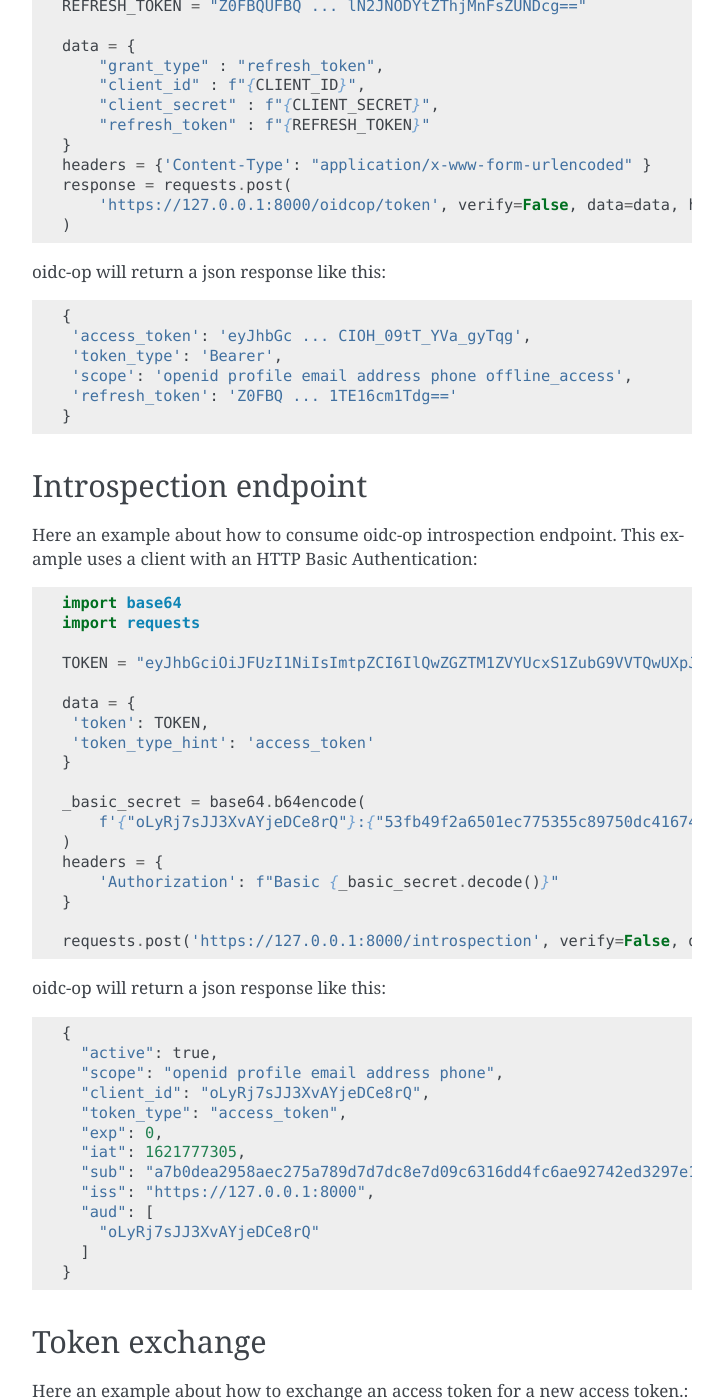
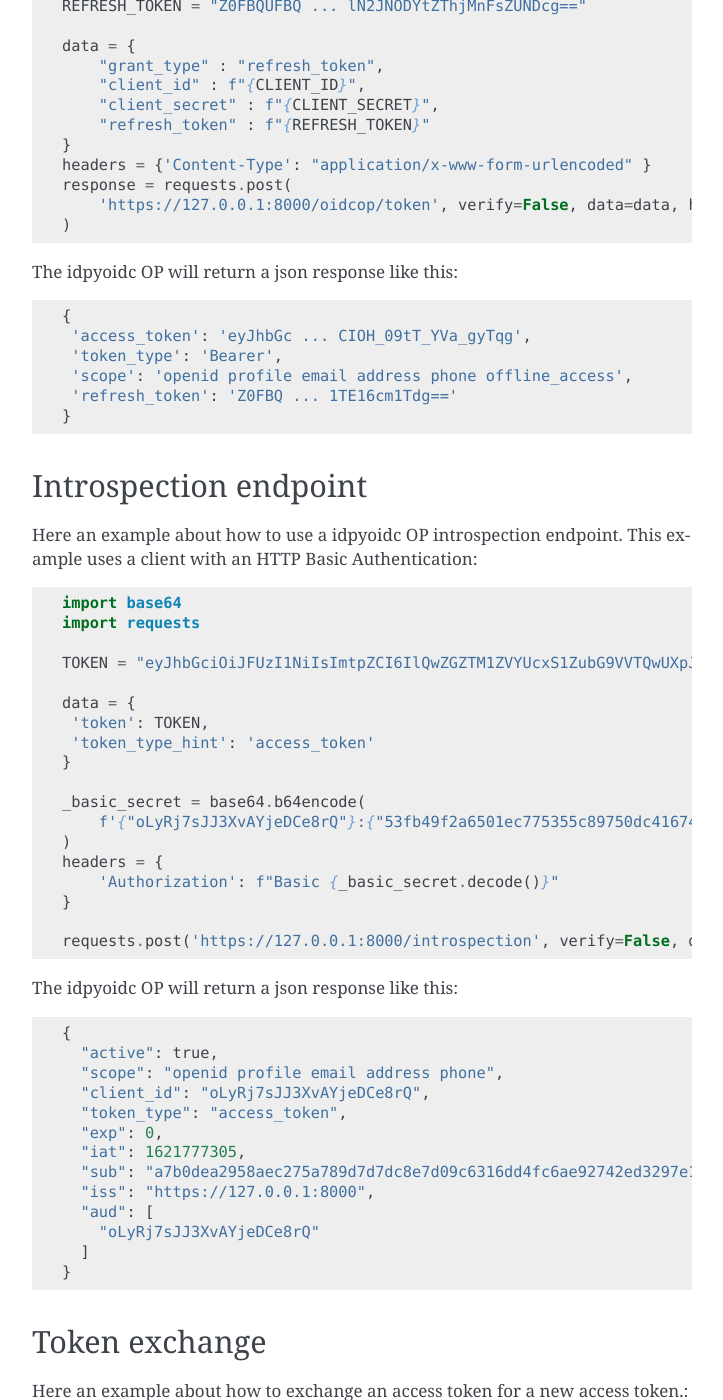
Before and after one commit to IdentityPython/idpy-oidc, a Sphinx documentation site: the page built from doc/server/contents/usage.rst, in a window 1280 px wide and 1400 px high, scrolled down 1339 px. Shown: the whole window, without its empty margins (388-1111 px from the left). Built offline with Sphinx 7.4.7, drawn with Linux system fonts in a browser that asks for light colours; some of the changed text lies outside the part shown.

Commit message:
Cleaned up some more bits.

```diff
--- a/doc/server/contents/usage.rst
+++ b/doc/server/contents/usage.rst
@@ -1,20 +1,20 @@
 Examples
 ********
 
-Some examples, how to run [flask_op](https://github.com/IdentityPython/idpy-oidc/tree/master/example/flask_op) and
+Some examples, how to run [flask_op](https://github.com/IdentityPython/tree/master/example/flask_op) and
 [django_op](https://github.com/peppelinux/django-oidc-op) but also some typical configuration in relation to common use cases.
 
 Configure flask-rp
 ------------------
 
-The client part of _idpy-oidc_ is Relaying Party for tests.
+The client part of _idpyoidc_ is Relaying Party for tests.
 You can run a working instance of `idpy-oidc.flask_rp` with:
 
     pip install git+https://github.com/IdentityPython/idpy-oidc.git
 
 get entire project to have examples files
 git clone https://github.com/IdentityPython/idpy-oidc.git
-cd idpyoidc/example/flask_rp
+cd idpy-oidc/example/flask_rp
 
 run it as it comes
 
@@ -66,7 +66,7 @@ It is important to consider that only scope=offline_access will get a usable ref
         'https://127.0.0.1:8000/oidcop/token', verify=False, data=data, headers=headers
     )
 
-oidc-op will return a json response like this::
+The idpyoidc OP will return a json response like this::
 
     {
      'access_token': 'eyJhbGc ... CIOH_09tT_YVa_gyTqg',
@@ -80,7 +80,7 @@ oidc-op will return a json response like this::
 Introspection endpoint
 ----------------------
 
-Here an example about how to consume oidc-op introspection endpoint.
+Here an example about how to use a idpyoidc OP introspection endpoint.
 This example uses a client with an HTTP Basic Authentication::
 
     import base64
@@ -103,7 +103,7 @@ This example uses a client with an HTTP Basic Authentication::
     requests.post('https://127.0.0.1:8000/introspection', verify=False, data=data, headers=headers)
 
 
-oidc-op will return a json response like this::
+The idpyoidc OP will return a json response like this::
 
     {
       "active": true,
@@ -143,7 +143,7 @@ Here an example about how to exchange an access token for a new access token.::
         'https://example.com/OIDC/token', verify=False, data=data, headers=headers
     )
 
-oidc-op will return a json response like this::
+The idpyoidc OP will return a json response like this::
 
     {
         "access_token": "eyJhbGciOiJFUzI1NiIsI...Bo6aQcOKEN-1U88jjKxLb-9Q",
```
